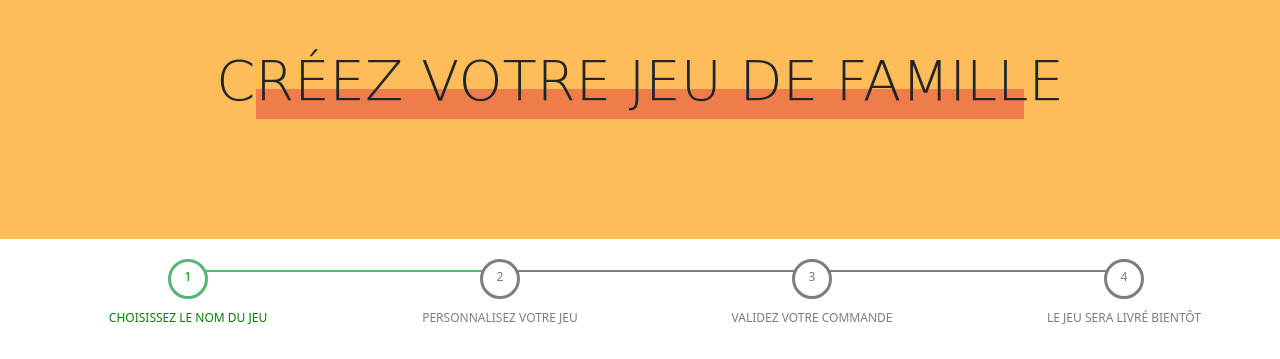
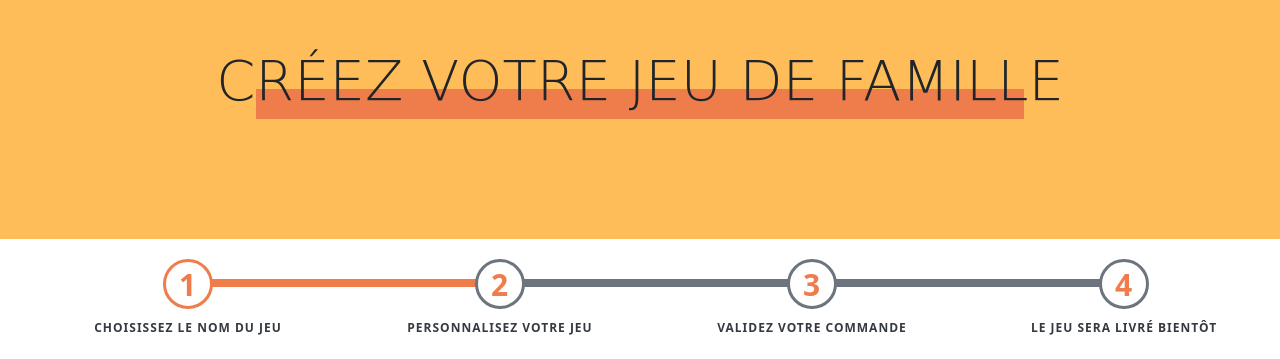
Before and after one commit to WildCodeSchool/orleans-202103-php-project-treebz, a Symfony app: template templates/gameCreation/index.html.twig in a window 1280 px wide. Shown: the part 189-548 px from the top of the page. Run offline with Twig, Linux system fonts and the light colour scheme; the template is opened without the code that fills it, so the values that code supplies are empty; form fields are guessed from the names that the template uses; style sheets or scripts are compiled from the project's sources; some libraries are stand-ins or nearby versions.

Commit message:
Changing style in the stepbar and fixing class col-12 and deleting customized message for length validation

```diff
--- a/assets/styles/gamecreation.scss
+++ b/assets/styles/gamecreation.scss
@@ -60,16 +60,22 @@ h1 {
     position: relative;
     text-align: center;
     text-transform: uppercase;
-    color: #7d7d7d;
+    color: $gray-dark;
+    letter-spacing: 1px;
+    font-weight: bold;
 }
 
 .progressbar li:before {
-    width: 40px;
-    height: 40px;
+    width: 50px;
+    height: 50px;
     content: counter(step);
+    font-size: 2.5em;
+    padding-top: $space;
+    color: $primary;
+    font-weight: bold;
     counter-increment: step;
     line-height: 30px;
-    border: 3px solid #7d7d7d;
+    border: 3px solid $gray;
     display: block;
     text-align: center;
     margin: 0 auto 10px auto;
@@ -79,11 +85,11 @@ h1 {
 
 .progressbar li:after {
     width: 100%;
-    height: 2px;
+    height: $space;
     content: "";
     position: absolute;
-    background-color: #7d7d7d;
-    top: 15px;
+    background-color: $gray;
+    top: $space-3;
     left: -50%;
     z-index: -1;
 }
@@ -93,15 +99,17 @@ h1 {
 }
 
 .progressbar li.active {
-    color: green;
+    color: $gray-dark;
+    font-weight: bold;
+    letter-spacing: 1px;
 }
 
 .progressbar li.active:before {
-    border-color: #55b776;
+    border-color: $primary;
 }
 
 .progressbar li.active + li:after {
-    background-color: #55b776;
+    background-color: $primary;
 }
 
 .create-button {
--- a/src/Controller/GameCreationController.php
+++ b/src/Controller/GameCreationController.php
@@ -11,7 +11,7 @@ use Symfony\Component\Routing\Annotation\Route;
 use Symfony\Bundle\FrameworkBundle\Controller\AbstractController;
 
 /**
-* @Route("/creervotrejeu", name="gamecreation_")
+* @Route("/creezvotrejeu", name="gamecreation_")
 */
 
 class GameCreationController extends AbstractController
--- a/src/Entity/Command.php
+++ b/src/Entity/Command.php
@@ -22,8 +22,7 @@ class Command
     /**
      * @ORM\Column(type="string", length=255)
      * @Assert\NotBlank()
-     * @Assert\Length(max="255", maxMessage="Le nom saisie est trop longue,
-     * elle ne devrait pas dépasser {{ limit }} caractères.")
+     * @Assert\Length(max="255")
      * @Assert\NotNull
      */
     private string $projectName;
--- a/templates/gameCreation/index.html.twig
+++ b/templates/gameCreation/index.html.twig
@@ -37,7 +37,7 @@
 						<div class="container">
 							<div class="row mt-5">
 
-								<div class="col-12 col-sm-12 col-md-6 d-flex justify-content-center cardImage">
+								<div class="col col-sm-12 col-md-6 d-flex justify-content-center cardImage">
 									<img class="mt-5" src="{{ asset('build/images/cards.svg') }}" alt="Jeu des sept familles"/>
 								</div>
 
```
